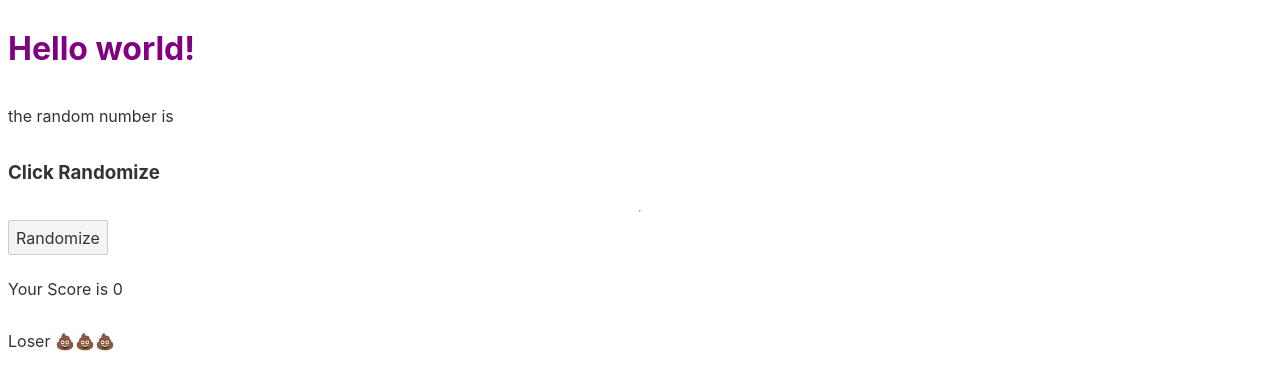
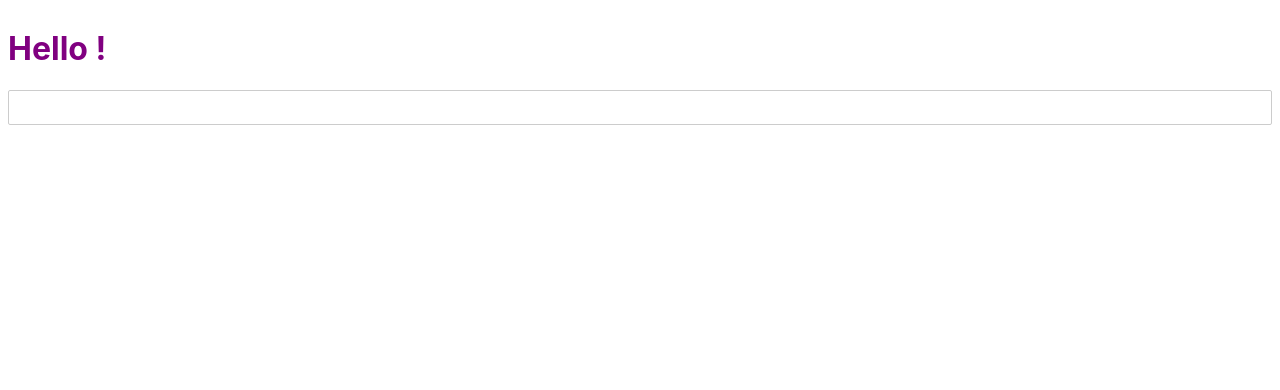
Before and after one commit to dallin-r-parker/svelte-intro, a Svelte app: page / in a window 1280 px wide. Shown: the top 390 px of the page. Built offline with nearby package versions, Linux system fonts and the light colour scheme.

Commit message:
showing data binding

```diff
--- a/src/App.svelte
+++ b/src/App.svelte
@@ -1,14 +1,20 @@
 <script>
   import { fade, fly } from "svelte/transition";
 
-  export let name;
+  let name;
 
-  let rando = "Click Randomize";
+  // let rando = "Click Randomize";
+  let randos = [];
 
-  $: result = Math.round(rando * 100);
+  // $: result = Math.round(rando * 100);
 
   function setRando() {
     rando = Math.random() * Math.random();
+    randos = [...randos, rando];
+  }
+
+  function clear() {
+    name = "";
   }
 </script>
 
@@ -28,6 +34,11 @@
 </style>
 
 <div>
+  <h1>Hello {name ? name : ''}!</h1>
+  <input bind:value={name} on:blur={clear} />
+</div>
+
+<!-- <div>
   <h1>Hello {name}!</h1>
   <p>the random number is</p>
   <h3>{rando}</h3>
@@ -46,4 +57,4 @@
       Loser 💩💩💩
     </p>
   {/if}
-</div>
+</div> -->
```
